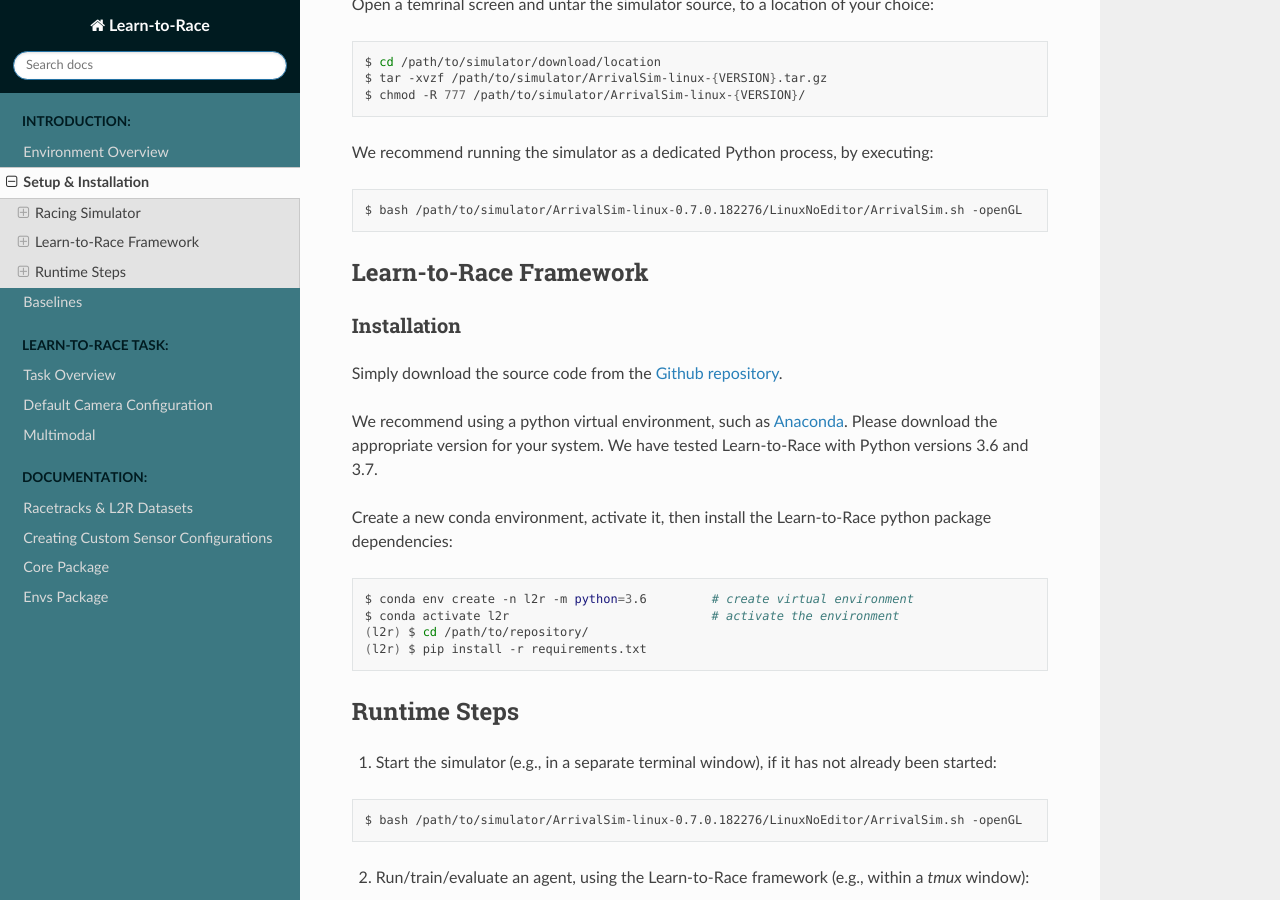
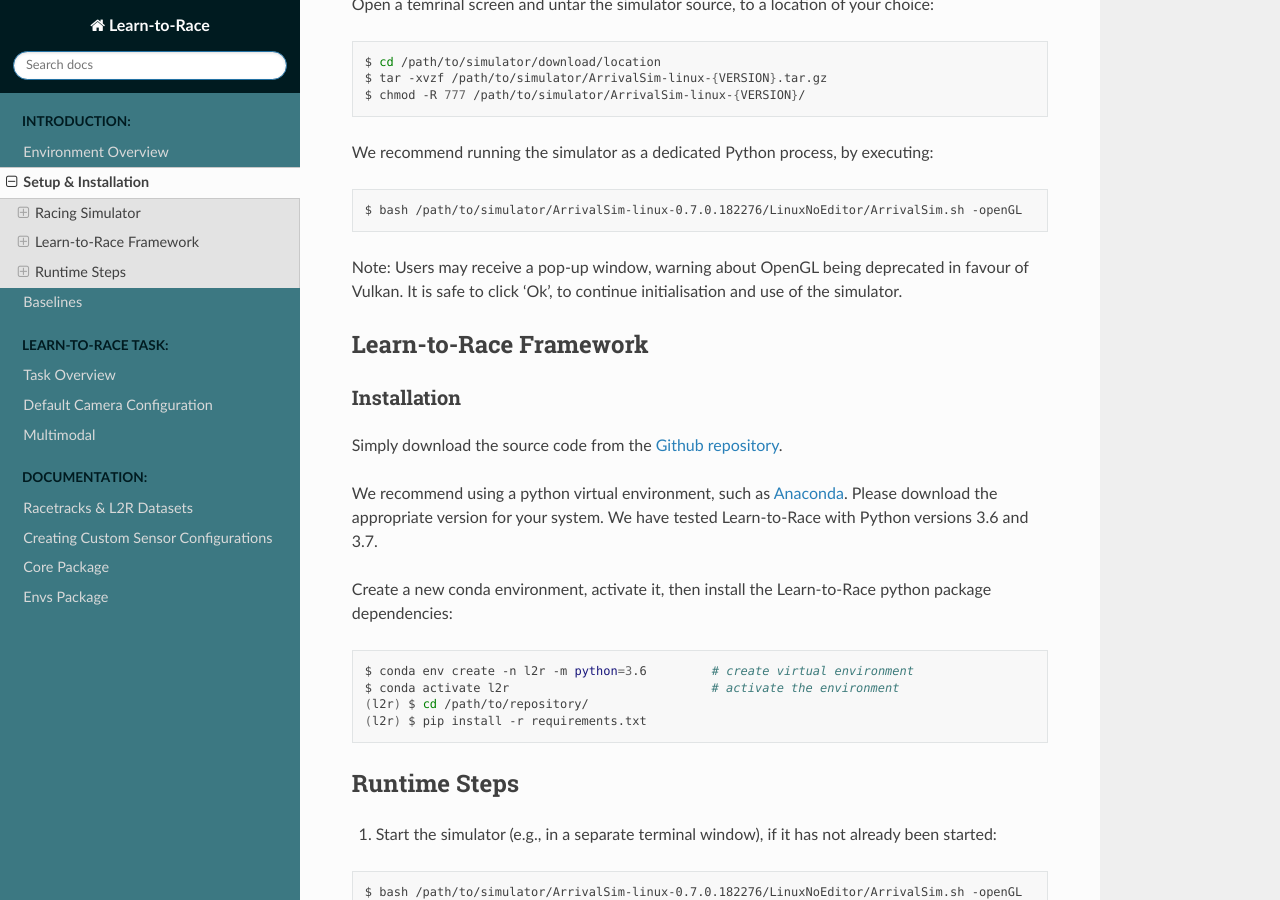
Before and after one commit to learn-to-race/l2r, a Sphinx documentation site: the page built from docs/source/getting_started.rst, in a window 1280 px wide and 900 px high, scrolled down 1038 px. Built offline with Sphinx 7.4.7 and the Read the Docs theme 2.0.0, drawn with Linux system fonts in a browser that asks for light colours.

Commit message:
Update getting_started.rst

```diff
--- a/docs/source/getting_started.rst
+++ b/docs/source/getting_started.rst
@@ -50,6 +50,8 @@
 .. code-block:: shell
 
 	$ bash /path/to/simulator/ArrivalSim-linux-0.7.0.182276/LinuxNoEditor/ArrivalSim.sh -openGL
+
+Note: Users may receive a pop-up window, warning about OpenGL being deprecated in favour of Vulkan. It is safe to click 'Ok', to continue initialisation and use of the simulator.
 
 
 Learn-to-Race Framework
```
